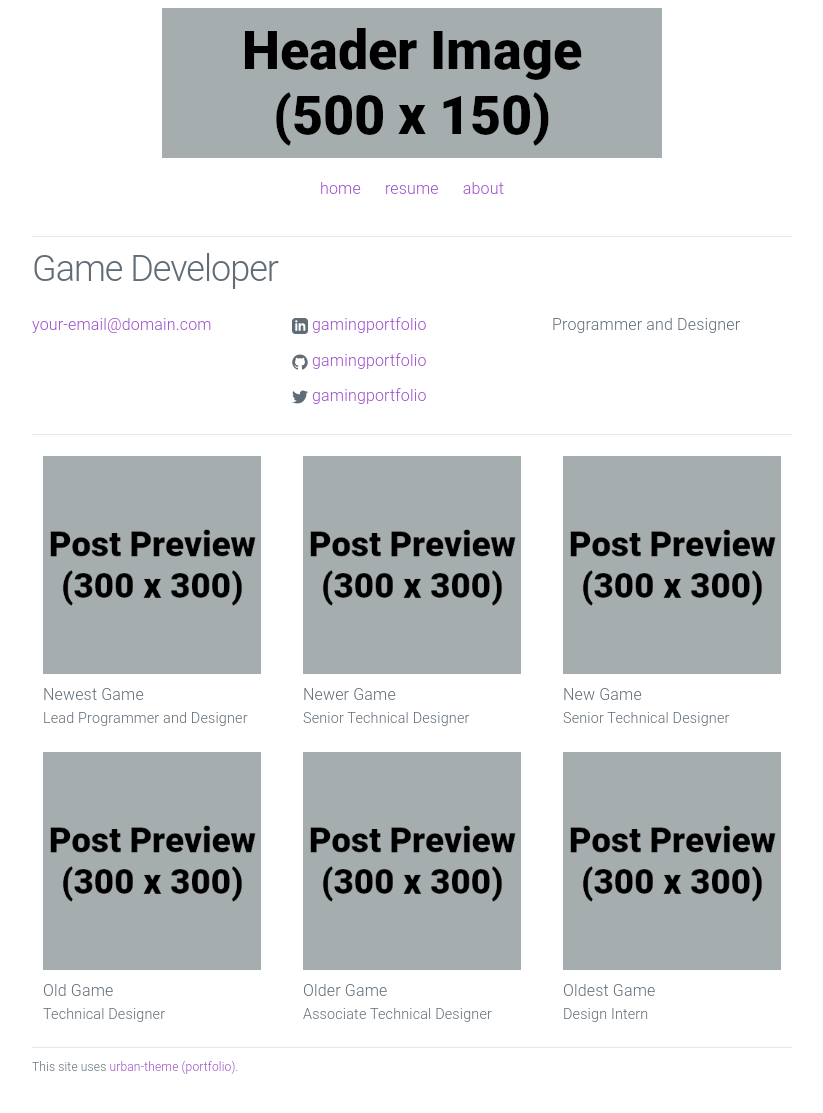
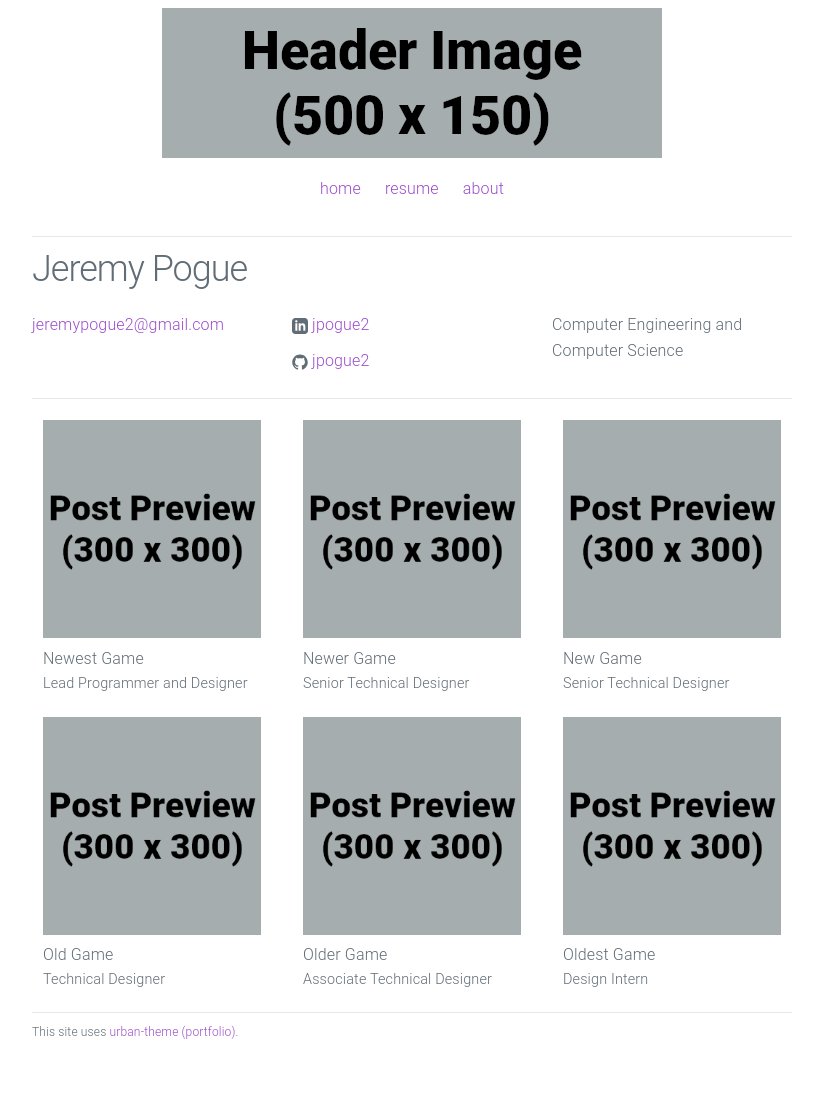
Before and after one commit to jpogue2/PortfolioWebsite, a Jekyll site: the page built from index.html, in a window 1280 px wide. Shown: the whole page, without its empty margins (228-1051 px from the left). Built offline with Jekyll 4.4.1, drawn with Linux system fonts in a browser that asks for light colours; after the commit the page ends 1077 px from its top, so only the background shows below that.

Commit message:
Update _config.yml

```diff
--- a/_config.yml
+++ b/_config.yml
@@ -1,12 +1,11 @@
 # Site settings
-title: Game Developer
-email: your-email@domain.com
+title: Jeremy Pogue
+email: jeremypogue2@gmail.com
 description: > # keep this and put description below
-  Programmer and Designer
-url: "https://yourdomain.com" # the base hostname & protocol for your site
+  Computer Engineering and Computer Science
+url: "https://jpogue2.github.io" # the base hostname & protocol for your site
 linkedin_url: "https://www.linkedin.com/in/gamingportfolio"
-github_username: gamingportfolio
-twitter_username: gamingportfolio
+github_username: jpogue2
 footer_text: "This site uses <a href='https://github.com/gamingportfolio/urban-theme-portfolio'>urban-theme (portfolio)</a>."
 
 # Build settings
```
